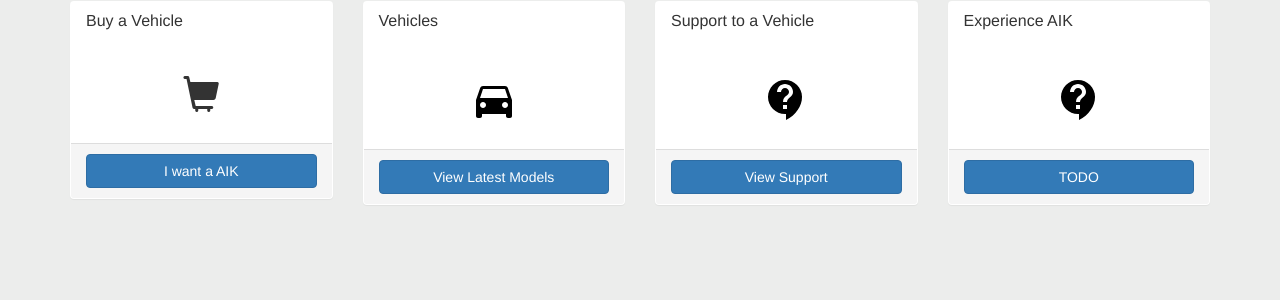
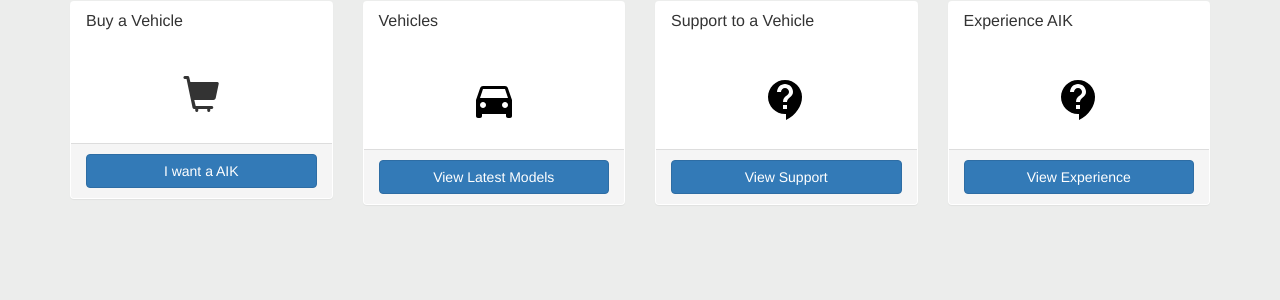
Before and after one commit to juan-bol/aik-portal-front, a Node server app: page / in a window 1280 px wide. Shown: the part 304-604 px from the top of the page. Run offline with Node 20, Linux system fonts and the light colour scheme; some libraries are stand-ins or nearby versions.

Commit message:
cambios pequeños en front

```diff
--- a/public/views/experience.ejs
+++ b/public/views/experience.ejs
@@ -14,7 +14,7 @@
   <div class="container">
     <div class="jumbotron text-center">
       <h1><span class="glyphicon glyphicon-tower"></span></h1>
-      <h2>About AIK</h2>
+      <h2>experiencia AIK</h2>
     </div>
 
 
--- a/public/views/index.ejs
+++ b/public/views/index.ejs
@@ -69,7 +69,7 @@
             <h1><img src="../img/support24dp2.png"></src></h1>
           </div>
           <div class="panel-footer small">
-            <a href="/experience" class="btn btn-block btn-primary">TODO</a>
+            <a href="/experience" class="btn btn-block btn-primary">View Experience</a>
           </div>
         </div>
       </div>
```
